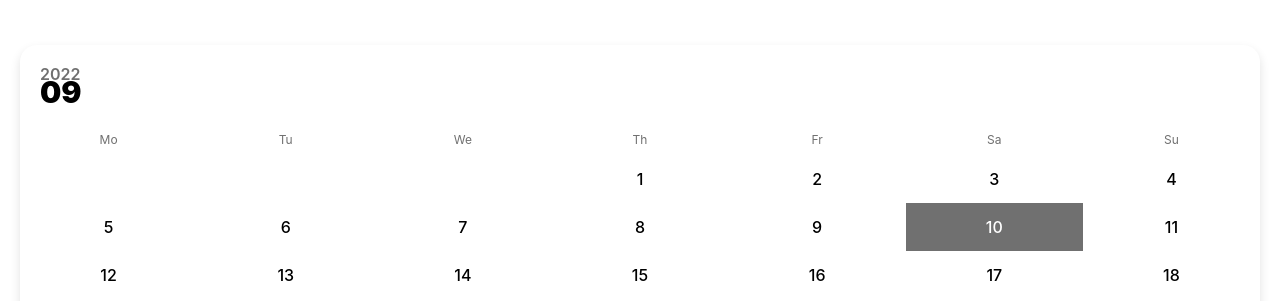
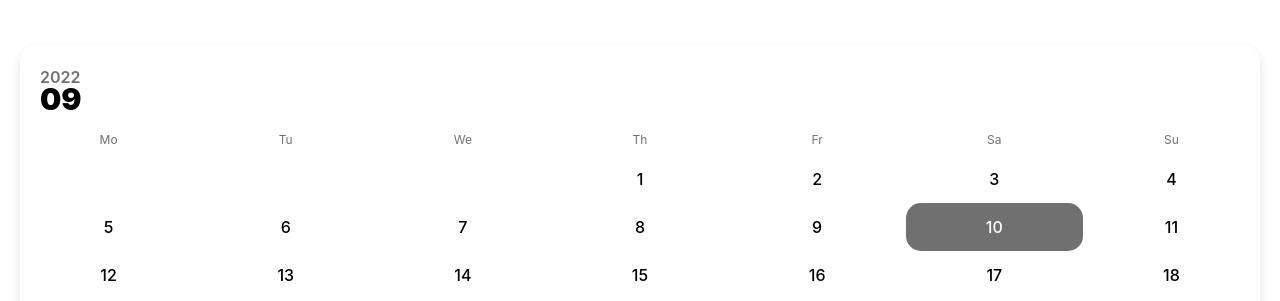
Before and after one commit to HiBixby/ToDoWhale_WhaleExtension, a React (Create React App) app: page / in a window 1280 px wide. Shown: the top 301 px of the page. Built offline with nearby package versions, Linux system fonts and the light colour scheme.

Commit message:
💄 Change selected day's radius and line height

```diff
--- a/src/Calendar.css
+++ b/src/Calendar.css
@@ -147,8 +147,10 @@
 
 .react-calendar__tile--active {
   background: #707070;
+  border-radius: 15px;
   color: white;
 }
+
 
 /* .react-calendar__tile--active:enabled:hover,
 .react-calendar__tile--active:enabled:focus {
@@ -169,6 +171,7 @@ abbr {
   font-size: 16px;
   color: #707070;
   font-weight: 600;
+  line-height: 25px;
 }
 
 .month {
@@ -178,11 +181,11 @@ abbr {
 
 
 .react-calendar__navigation__arrow {
-    position: relative;
-    top: 30px;
-    right: 10px;
+  position: relative;
+  top: 30px;
+  right: 10px;
 }
 
-.react-calendar__navigation__arrow:disabled{
-  color:#ADADAD;
+.react-calendar__navigation__arrow:disabled {
+  color: #ADADAD;
 }
```
